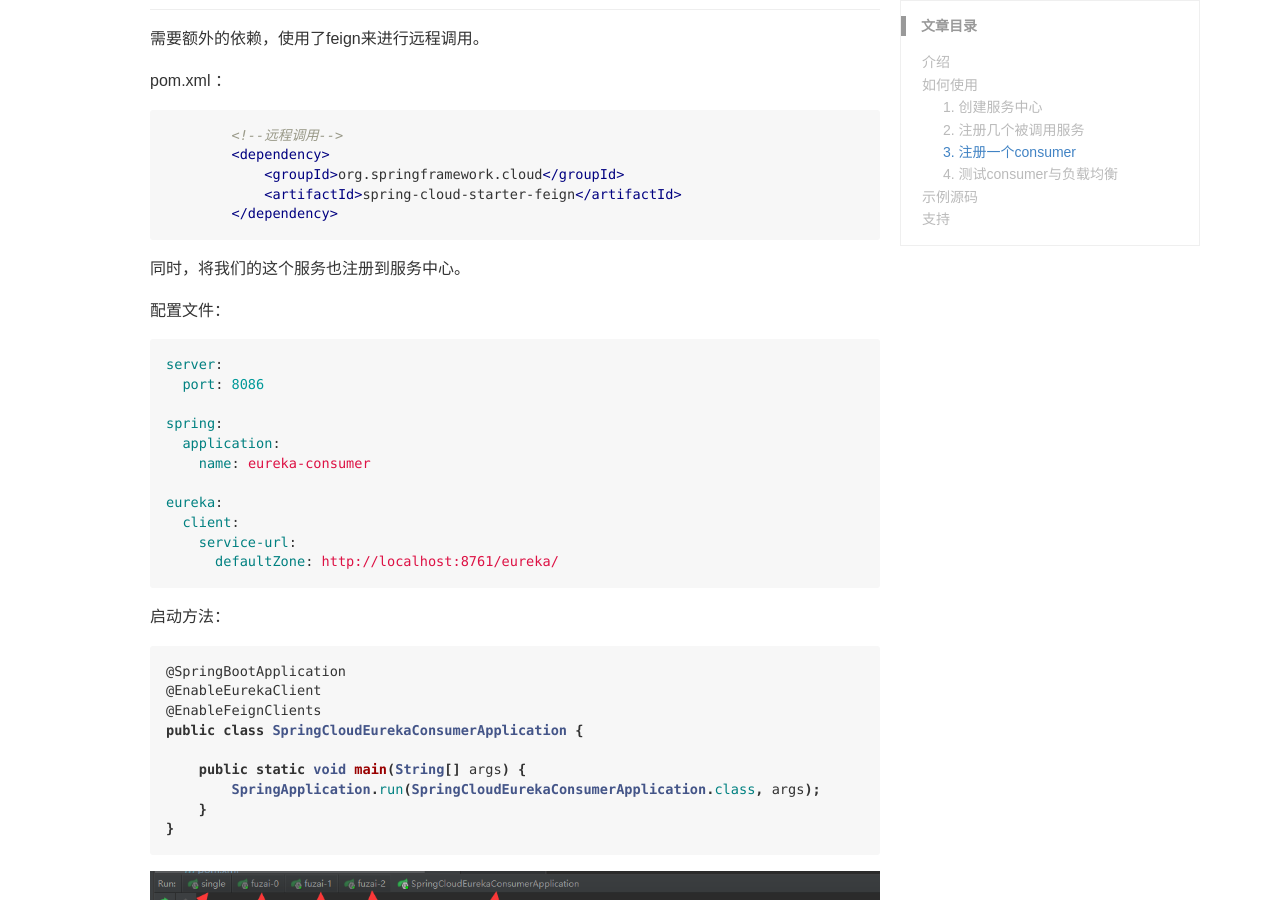
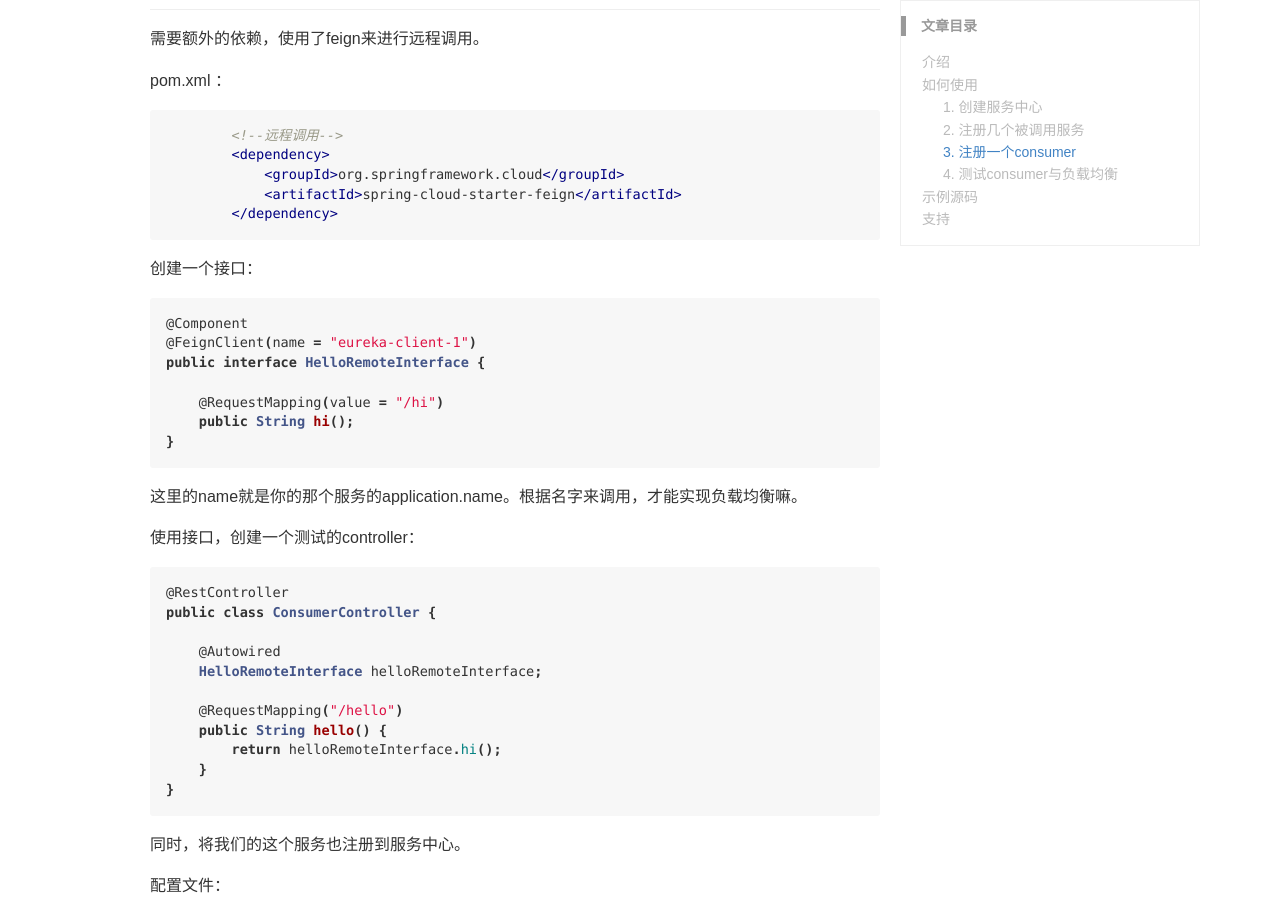
Before and after one commit to xjtushilei/xjtushilei.github.io, a Jekyll site: the page built from _posts/2017-06-13-spring-cloud-series-spring-cloud-eureka-consumer.md, in a window 1280 px wide and 900 px high, scrolled down 2229 px. Built offline with Jekyll 4.4.1, drawn with Linux system fonts in a browser that asks for light colours; comment, search, counter and statistics services are not loaded.

Commit message:
spring 负载均衡文章 增加

````diff
--- a/_posts/2017-06-13-spring-cloud-series-spring-cloud-eureka-consumer.md
+++ b/_posts/2017-06-13-spring-cloud-series-spring-cloud-eureka-consumer.md
@@ -76,6 +76,7 @@ eureka:
 
 需要额外的依赖，使用了feign来进行远程调用。
 
+
 pom.xml ：
 ```xml
         <!--远程调用-->
@@ -84,6 +85,37 @@ pom.xml ：
             <artifactId>spring-cloud-starter-feign</artifactId>
         </dependency>
 ```
+
+创建一个接口：
+
+```java
+@Component
+@FeignClient(name = "eureka-client-1")
+public interface HelloRemoteInterface {
+
+    @RequestMapping(value = "/hi")
+    public String hi();
+}
+```
+这里的name就是你的那个服务的application.name。根据名字来调用，才能实现负载均衡嘛。
+
+使用接口，创建一个测试的controller：
+
+```java
+@RestController
+public class ConsumerController {
+
+    @Autowired
+    HelloRemoteInterface helloRemoteInterface;
+
+    @RequestMapping("/hello")
+    public String hello() {
+        return helloRemoteInterface.hi();
+    }
+}
+```
+
+
 
 同时，将我们的这个服务也注册到服务中心。
 
````
